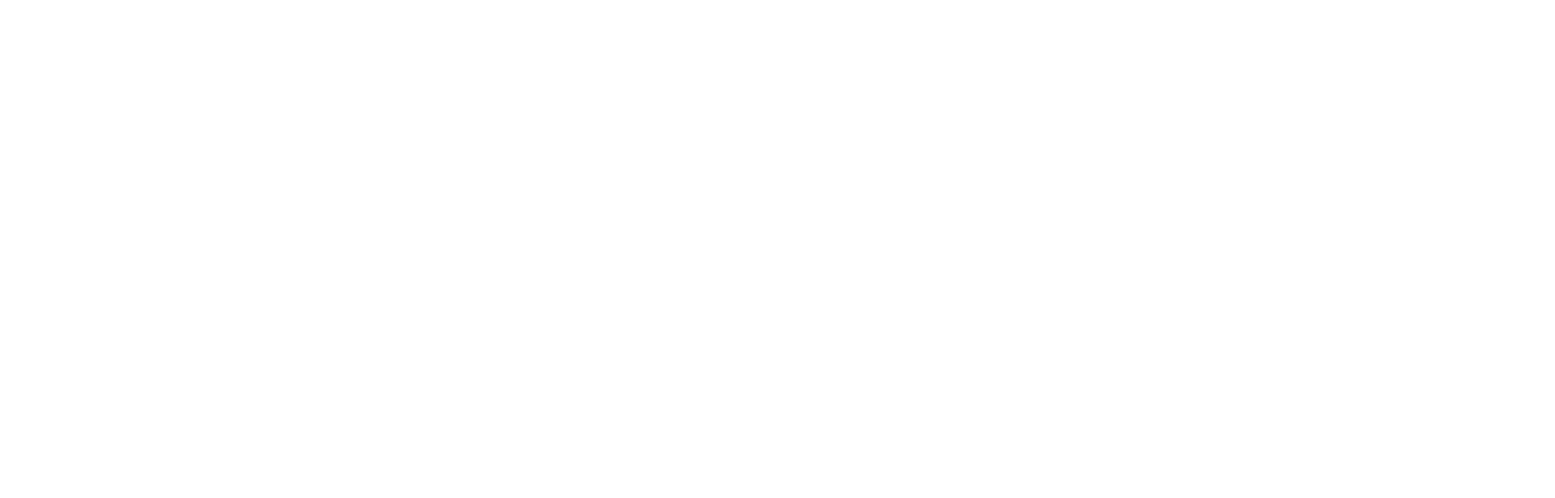
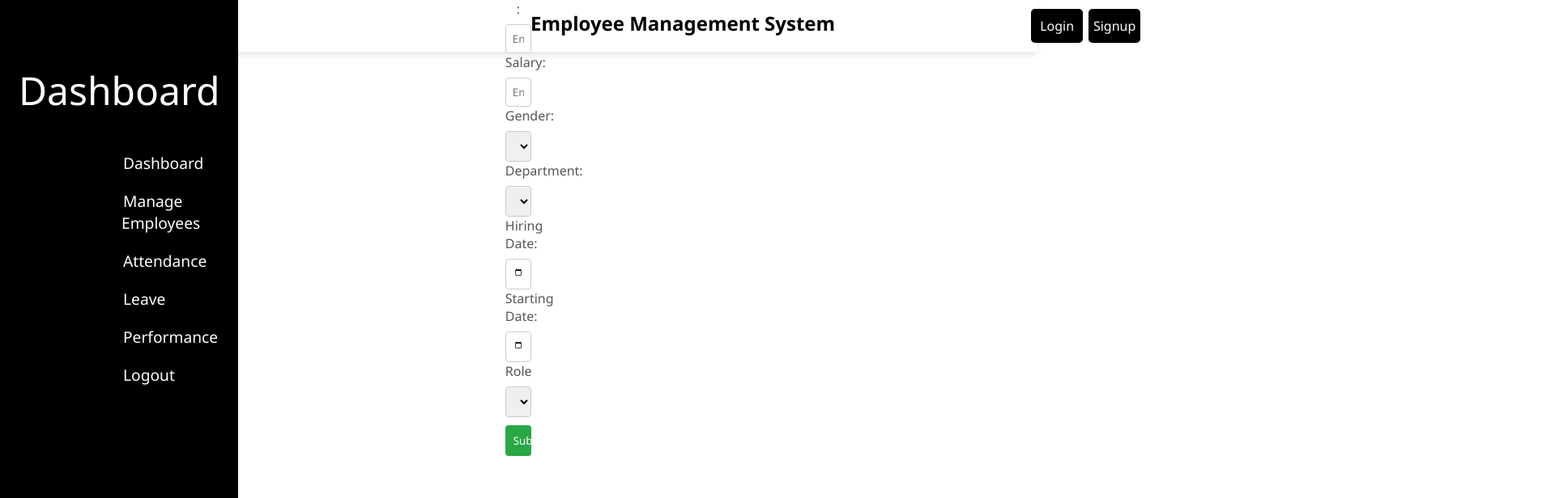
Before and after one commit to Vanshika1225/EMS, a React (Create React App) app in the folder employee-management-system/: page /dashboard/AddEmployee in a window 1280 px wide. Before the commit this address had no page. Shown: the top 616 px of the page at 81% size, 1920 px wide, since content can reach past the window. Built offline with nearby package versions, Linux system fonts and the light colour scheme.

Commit message:
error resolved in Routes, employee start creating

```diff
--- a/employee-management-system/src/App.js
+++ b/employee-management-system/src/App.js
@@ -1,33 +1,52 @@
-// App.js
+// // App.js
 import React from 'react';
 import { BrowserRouter, Routes, Route } from 'react-router-dom';
 import LoginForm from './components/LoginForm';
 import SignupForm from './components/SignupForm';
 import Dashboard from './components/Dashboard';
-import Home from './components/Home';
+// import Home from './components/Home';
 import Employee from './components/Employee';
-import Attendance from './components/Attendance';
-import Performance from './components/Performance';
-import Leave from './components/Leave';
+// import AddEmployee from './components/AddEmployee';
+// import Attendance from './components/Attendance'; // Import Attendance component
+// import Performance from './components/Performance';
+// import Leave from './components/Leave';
+import AddEmployee from './components/AddEmployee';
 
-function App() {
-  return (
+// function App() {
+//   return (
+//     <BrowserRouter>
+//       <Routes>
+//         {/* Default route redirects to the dashboard */}
+//         {/* <Route path='/' element={<Dashboard />}>
+//           <Route index element={<Home />} />
+//           <Route path='/employee' element={<Employee />} />
+//           <Route path='/attendance' element={<Attendance />} /> {/* Render Attendance component */}
+//           <Route path='leave/*' element={<Leave />} />
+//           <Route path='performance/*' element={<Performance />} />
+//           <Route path='AddEmployee/*' element={<AddEmployee />} />
+//         </Route>
+//         {/* Login route */}
+//         <Route path='/auth/login' element={<LoginForm />} />
+//         {/* Signup route */}
+//         <Route path='/auth/signup' element={<SignupForm />} /> */}
+//       </Routes>
+//     </BrowserRouter>
+//   );
+// }
+
+function App(){
+  return(
     <BrowserRouter>
-      <Routes>
-        {/* Default route redirects to the dashboard */}
-        <Route path='/' element={<Dashboard />}>
-          <Route index element={<Home />} />
-          <Route path='employee' element={<Employee />} />
-          {/* Update the route path for Attendance */}
-          <Route path='attendance/*' element={<Attendance />} />
-          <Route path='leave' element={<Leave />} />
-          <Route path='performance' element={<Performance />} />
-        </Route>
-        {/* Login route */}
-        <Route path='/auth/login' element={<LoginForm />} />
-        {/* Signup route */}
-        <Route path='/auth/signup' element={<SignupForm />} />
-      </Routes>
+        <Routes>
+          <Route path="/" element={<Dashboard />}></Route>
+          <Route path="/dashboard" element={<Dashboard />}>
+            <Route path="/dashboard/employee" element={<Employee />}></Route>
+            <Route path="/dashboard/AddEmployee" element={<AddEmployee />}></Route>
+          </Route>
+
+          <Route path='/auth/login' element={<LoginForm />} />
+          <Route path='/auth/signup' element={<SignupForm />} />
+        </Routes>
     </BrowserRouter>
   );
 }
--- /dev/null
+++ b/employee-management-system/src/components/AddEmployee.jsx
@@ -0,0 +1,189 @@
+import React ,{useState} from 'react'
+
+const AddEmployee = () => {
+    const [employeeData, setEmployeeData] = useState({
+        employeeId: '',
+        firstName: '',
+        middleName: '',
+        lastName: '',
+        salary: '',
+        gender: 'male',
+        department: 'developer',
+        hiringDate: new Date().toISOString().split('T')[0], // Set hiringDate to today
+        startingDate: new Date().toISOString().split('T')[0], // Set startingDate to today
+      });
+      const handleChange = (e) => {
+        const { name, value } = e.target;
+        setEmployeeData((prevData) => ({
+          ...prevData,
+          [name]: value,
+        }));
+      };
+      const handleSubmit = async (e) => {
+        e.preventDefault();
+
+        try {
+          const response = await fetch('/api/employees', {
+            method: 'POST',
+            headers: {
+              'Content-Type': 'application/json',
+              // Include the JWT token in the headers if the user is logged in
+              Authorization: `Bearer ${localStorage.getItem('token')}`,
+            },
+            body: JSON.stringify(employeeData),
+          });
+
+          if (response.ok) {
+            // Employee data successfully submitted
+            console.log('Employee data submitted successfully');
+            // Reset the form fields after submission
+            setEmployeeData({
+              employeeId: '',
+              firstName: '',
+              middleName: '',
+              lastName: '',
+              salary: '',
+              gender: 'female',
+              department: 'hr',
+              hiringDate: '',
+              startingDate: '',
+            });
+          } else {
+            // Handle error cases
+            console.error('Error submitting employee data:', response.statusText);
+            // You might want to show an error message to the user
+          }
+        } catch (error) {
+          console.error('Error submitting employee data:', error.message);
+          // Handle other errors
+          // You might want to show an error message to the user
+        }
+      };
+
+  return (
+    <div className='AddEmp'>
+      <div className='AddEmp-inner'>
+        <h2>Add Employee</h2>
+        <form onChange={handleSubmit}>
+          <div>
+            <label htmlFor="employeeId">EmployeeId:</label>
+            <input
+              type="text"
+              name="employeeId"
+              value={employeeData.employeeId}
+              onChange={handleChange}
+              placeholder="Enter Employee Id"
+              required
+            />
+          </div>
+          <div>
+            <label htmlFor="firstName">First Name :</label>
+            <input
+              type="text"
+              name="firstName"
+              value={employeeData.firstName}
+              onChange={handleChange}
+              placeholder="Enter First Name"
+              required
+            />
+          </div>
+          <div>
+            <label htmlFor="middleName">Middle Name :</label>
+            <input
+              type="text"
+              name="middleName"
+              value={employeeData.middleName}
+              onChange={handleChange}
+              placeholder="Enter Middle Name"
+            />
+          </div>
+          <div>
+            <label htmlFor="lastName">Last Name :</label>
+            <input
+              type="text"
+              name="lastName"
+              value={employeeData.lastName}
+              onChange={handleChange}
+              placeholder="Enter Last Name"
+              required
+            />
+          </div>
+          <div>
+            <label htmlFor="salary">Salary:</label>
+            <input
+              type="text"
+              name="salary"
+              value={employeeData.salary}
+              onChange={handleChange}
+              placeholder="Enter Salary"
+              required
+            />
+          </div>
+          <div>
+            <label htmlFor="gender">Gender:</label>
+            <select
+              name="gender"
+              value={employeeData.gender}
+              onChange={handleChange}
+            >
+              <option value="male">Male</option>
+              <option value="female">Female</option>
+              <option value="other">Other</option>
+            </select>
+          </div>
+          <div>
+            <label htmlFor="department">Department:</label>
+            <select
+              name="department"
+              value={employeeData.department}
+              onChange={handleChange}
+            >
+              <option value="developer">Developer</option>
+              <option value="tester">Tester</option>
+              <option value="hr">HR</option>
+            </select>
+          </div>
+          {/* Add date pickers for hiringDate and startingDate */}
+          {/* ...
+              You may use a date picker library or input type="date"
+              for these fields depending on your preference.
+          */}
+          <div>
+            <label htmlFor="hiringDate">Hiring Date:</label>
+            <input
+              type="date"
+              name="hiringDate"
+              value={employeeData.hiringDate}
+              onChange={handleChange}
+              required
+            />
+          </div>
+          <div>
+            <label htmlFor="startingDate">Starting Date:</label>
+            <input
+              type="date"
+              name="startingDate"
+              value={employeeData.startingDate}
+              onChange={handleChange}
+              required
+            />
+          </div>
+          <div >
+            <label htmlFor="role">Role</label>
+            <select
+              name="role"
+              value={employeeData.role}>
+              <option value="user">User</option>
+              <option value="Admin">Admin</option>
+            </select>
+          </div>
+          <div>
+            <button type="submit">Submit</button>
+          </div>
+        </form>
+      </div>
+    </div>
+  );
+};
+
+export default AddEmployee;
--- a/employee-management-system/src/components/Dashboard.jsx
+++ b/employee-management-system/src/components/Dashboard.jsx
@@ -1,6 +1,8 @@
 import React from 'react';
 import { Link, Outlet } from 'react-router-dom';
 import NavigationBar from './NavigationBar';
+// Dashboard.js
+
 import '../dashboard.css';
 
 const Dashboard = () => {
@@ -9,34 +11,34 @@
       <div style={{ boxShadow: '0 4px 8px rgba(0, 0, 0, 0.1)' }}>
         <div className="sidebar-container">
           {/* Use the root ("/") route for Dashboard link */}
-          <Link to="/" className="a">
+          <Link to="/dashboard" className="a">
            Dashboard
           </Link>
           <div className="navbar">
             <ul>
               <li>
-                <Link to="/">
+                <Link to="/dashboard">
                  Dashboard
                 </Link>
               </li>
               <li>
-              <Link to="/employee">
+              <Link to="/dashboard/employee">
                   Manage Employees
                 </Link>
               </li>
               <li>
-                <Link to="/attendance">
+                <Link to="/dashboard/attendance">
                    Attendance
                 </Link>
               </li>
               <li>
-                <Link to="/leave">
+                <Link to="/dashboard/leave">
                   Leave
                 </Link>
 
               </li>
               <li>
-                <Link to="/performance">
+                <Link to="/dashboard/performance">
                   Performance
                 </Link>
               </li>
@@ -54,9 +56,9 @@
           </div>
           {/* Include the NavigationBar component here */}
           <NavigationBar />
-          <Outlet />
         </div>
       </div>
+        <Outlet />
     </div>
   );
 };
--- a/employee-management-system/src/components/Employee.jsx
+++ b/employee-management-system/src/components/Employee.jsx
@@ -1,9 +1,16 @@
 import React from 'react'
+import '../employee.css';
+import { Link } from 'react-router-dom';
 
 const Employee = () => {
+
+  console.log('Employee component is rendering');
   return (
-    <div>
-
+    <div className='emp'>
+      <div className='emp-inner'>
+        <h1>Employee List</h1>
+      </div>
+      <Link to="/AddEmployee" className='btn1'>Add Employee</Link>
     </div>
   )
 }
--- /dev/null
+++ b/employee-management-system/src/employee.css
@@ -0,0 +1,43 @@
+.emp{
+    padding: 5px;
+    margin-top: 3px;
+}
+
+.emp-inner{
+    display: flex;
+    justify-content: center;
+    margin-left:190px;
+    margin-top:20px
+}
+
+.btn1{
+    display: flex;
+    justify-content: center;
+    margin-left: 460px;
+    border: 2px solid black;
+    width: 10vw;
+    height: 6vh;
+    text-decoration: none;
+    background-color: black;
+    color: white;
+    border-radius: 22px;
+    margin-top: 49px;
+    padding: 6px;
+}
+.btn:hover{
+    background-color: rgb(29, 28, 28);
+}
+
+.AddEmp{
+    display: flex;
+    justify-content: center;
+    align-items: center;
+    height: 5vh;
+}
+
+.AddEmp-inner{
+    padding: 3px;
+    border-radius: 2px;
+    width: 3vw;
+    text-align:center;
+}
```
Also changed, not shown: employee-management-system/src/components/Attendance.jsx (+47 -35 lines), employee-management-system/src/components/AttendanceForm.jsx (+45 -45 lines), employee-management-system/src/components/AttendanceTable.jsx (+48 -48 lines).
